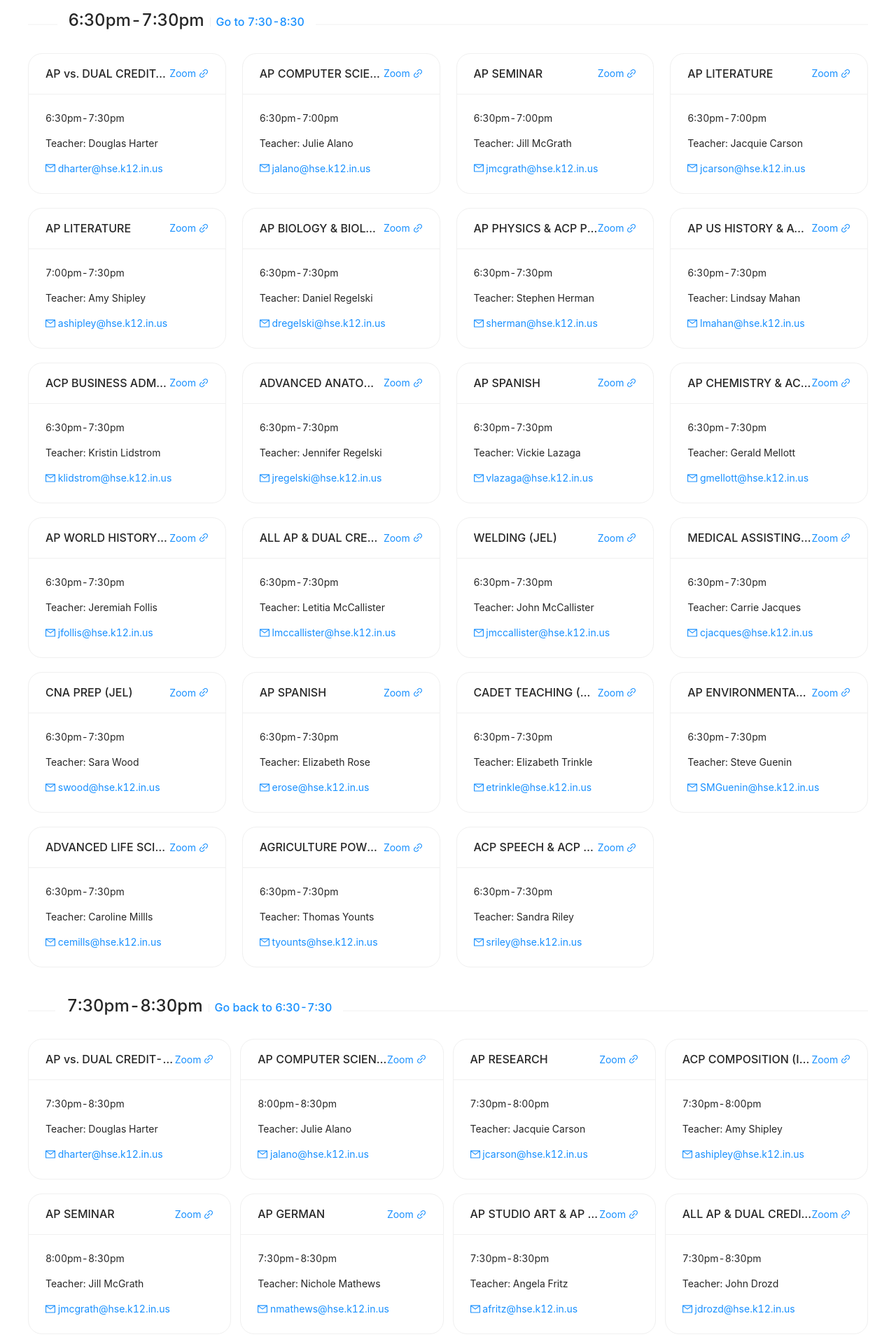
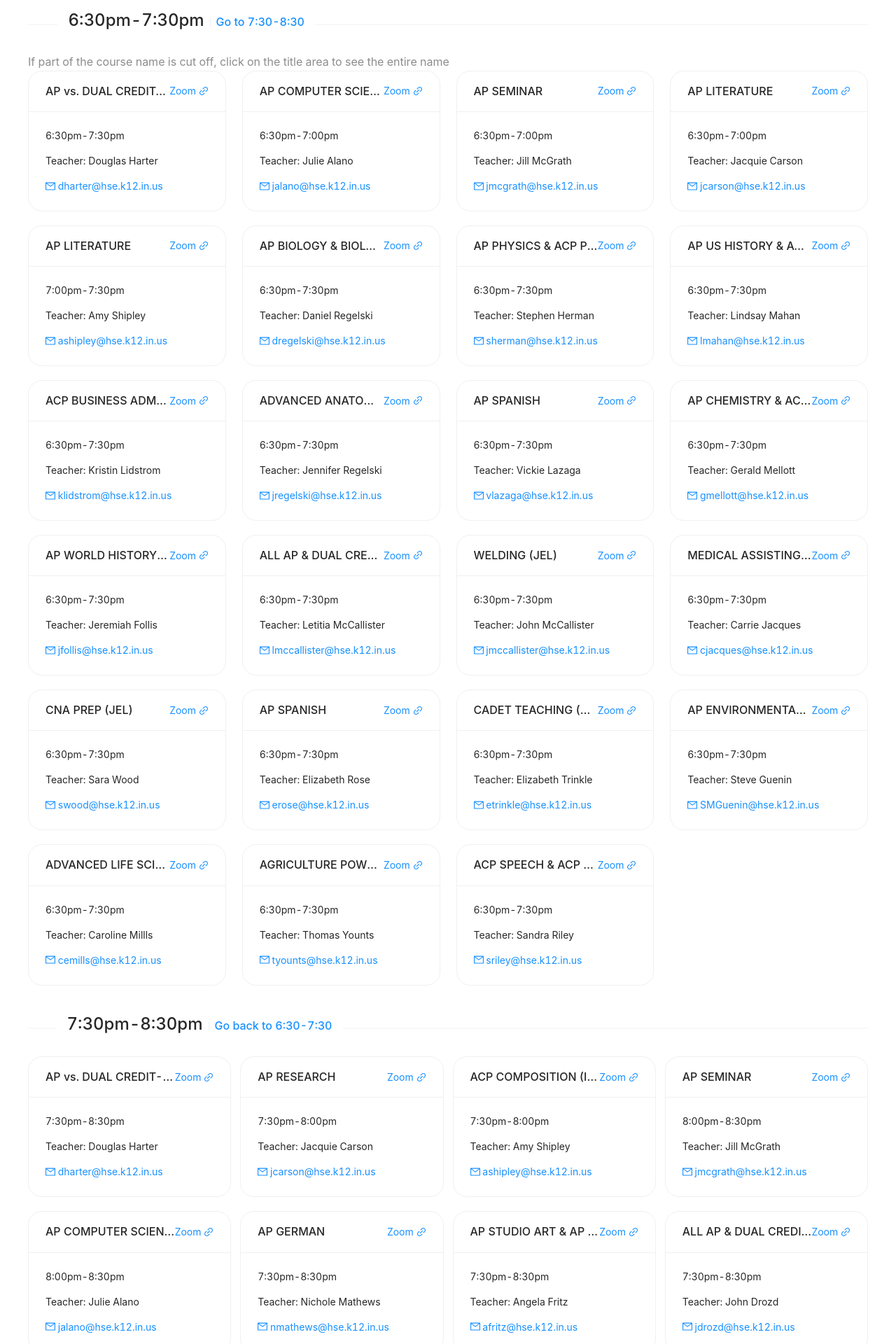
Before and after one commit to farbs03/AP_Showcase, a React (Create React App) app: page / in a window 1280 px wide. Shown: the part 280-2200 px from the top of the page at 70% size. Built offline with nearby package versions, Linux system fonts and the light colour scheme.

Commit message:
fixed popup menu issue

```diff
--- a/src/data/sectionTwo.json
+++ b/src/data/sectionTwo.json
@@ -5,13 +5,6 @@
     "Course": "AP vs. DUAL CREDIT-HOW DO I DECIDE? WHAT ARE THE DIFFERENCES?",
     "Time": "7:30pm-8:30pm",
     "Zoom": "https://hseschools-org.zoom.us/j/94893582224?pwd=cDJsNlJWOEd2dWlxblVCSk5YQXk0dz09"
-    },
-    {
-    "Email": "jalano@hse.k12.in.us",
-    "Teacher": "Julie Alano",
-    "Course": "AP COMPUTER SCIENCE PRINCIPLES/AP COMPUTER SCIENCE A",
-    "Time": "8:00pm-8:30pm",
-    "Zoom": "https://hseschools-org.zoom.us/j/98765430080?pwd=UUlUSmZ3UWE4c2VjYlMwUmd5WW9oUT09"
     },
     {
     "Email": "jcarson@hse.k12.in.us",
@@ -33,6 +26,13 @@
     "Course": "AP SEMINAR",
     "Time": "8:00pm-8:30pm",
     "Zoom": "https://hseschools-org.zoom.us/j/95957324029?pwd=Z2NNT1M2OTFxeWNhSXZ3SDBYUlJ2UT09"
+    },
+    {
+    "Email": "jalano@hse.k12.in.us",
+    "Teacher": "Julie Alano",
+    "Course": "AP COMPUTER SCIENCE PRINCIPLES/AP COMPUTER SCIENCE A",
+    "Time": "8:00pm-8:30pm",
+    "Zoom": "https://hseschools-org.zoom.us/j/98765430080?pwd=UUlUSmZ3UWE4c2VjYlMwUmd5WW9oUT09"
     },
     {
     "Email": "nmathews@hse.k12.in.us",
--- a/src/views/Home.js
+++ b/src/views/Home.js
@@ -72,20 +72,19 @@ class Home extends React.Component {
 
                         <div class='time-slot' id="section1" style={{display: 'block'}}>
                             <Divider orientation='left'><h2 style={{display: "inline-block"}}>6:30pm-7:30pm</h2><Divider type='vertical'/><a style={{display: "inline-block"}}href="#section2">Go to 7:30-8:30</a></Divider>
+                            <span class="ant-typography ant-typography-secondary" style={{fontSize: '16px'}}>If part of the course name is cut off, click on the title area to see the entire name</span>
                             <Row gutter={length1}>
                                 {sec1.map((course) => {
                                     return <Col className="gutter-row" span={6}>
-                                        <Popover content={HSEApps} title={course.Course} trigger="click">
                                         <Card
                                         hoverable
                                         extra={<a href={course.Zoom}>Zoom <LinkOutlined/></a>}
-                                            title={course.Course}
+                                        title={<Popover content={HSEApps} title={course.Course} trigger="click">{course.Course}</Popover>}
                                         style={{ borderRadius: "20px", marginBottom: "20px"}}>
                                             <p>{course.Time}</p>
                                             <p>Teacher: {course.Teacher}</p>
                                             <a href={course.Email}><MailOutlined/> {(course.Email).split("mailto:")}</a>
                                         </Card>
-                                        </Popover>
                                     </Col>
                                 })}
                             </Row>
```
Also changed, not shown: 1 other file (tests, documents, lock files or other folders). Lines whose indentation alone changed are shown as unchanged.
